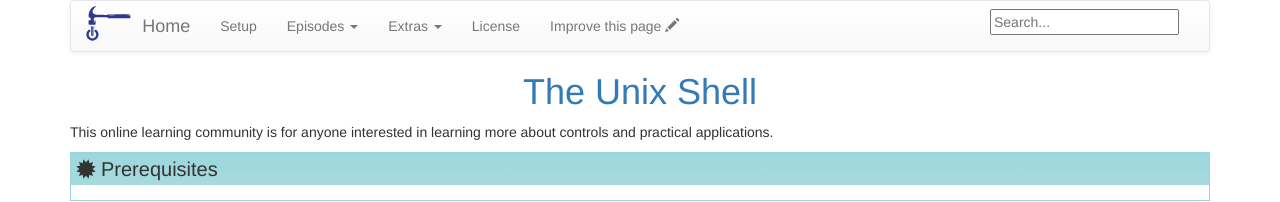
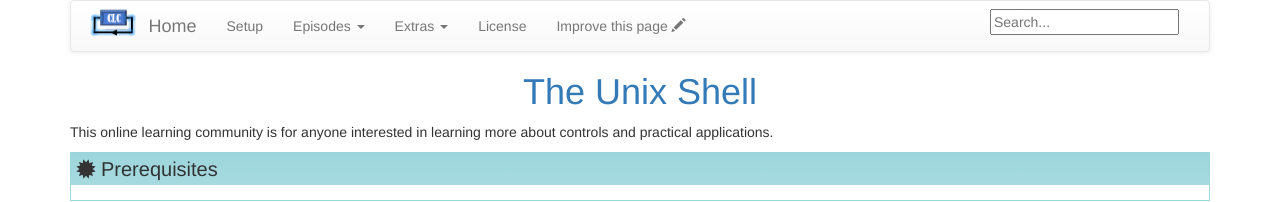
Before and after one commit to closedloopcontrol/closedloopcontrol.github.io, a Jekyll site: the page built from index.md, in a window 1280 px wide. Shown: the top 202 px of the page. Built offline with Jekyll 4.4.1, drawn with Linux system fonts in a browser that asks for light colours.

Commit message:
change out logo
add clc_logo

```diff
--- a/_includes/navbar.html
+++ b/_includes/navbar.html
@@ -14,7 +14,7 @@
       {% comment %} Select what logo to display. {% endcomment %}
       {% if site.carpentry == "swc" %}
       <a href="https://closedloopcontrol.github.io" class="pull-left">
-        <img class="navbar-logo" src="{{ page.root }}/assets/img/swc-icon-blue.svg" alt="Software Carpentry logo" />
+        <img class="navbar-logo" src="{{ page.root }}/assets/img/clc_logo.png" alt="CLC logo" />
       </a>
       {% elsif site.carpentry == "dc" %}
       <a href="{{ site.dc_site }}" class="pull-left">
```
Also changed, not shown: assets/img/clc_logo.png (added).
